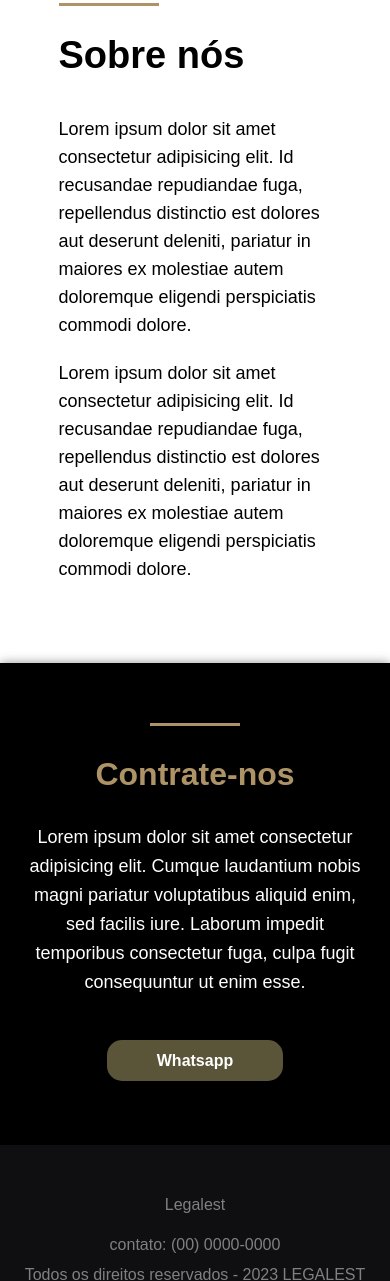
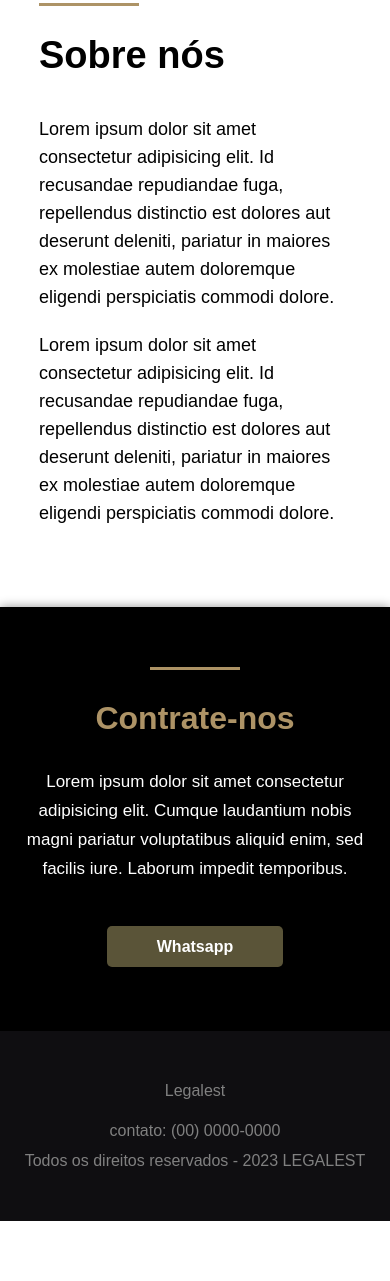
Before and after one commit to Luizboaventura1/legalest, a plain HTML site: page index.html in a window 390 px wide. Shown: the part 1821-3102 px from the top of the page. After the commit the page ends 3042 px from the top, so only its background shows below. Drawn offline with Linux system fonts and the light colour scheme.

Commit message:
Atualizado

```diff
--- a/CSS/style.css
+++ b/CSS/style.css
@@ -216,7 +216,7 @@ header main {
 
 .contato p {
     line-height: 29px;
-    font-size: 18px;
+    font-size: 17px;
     color: white;
     max-width: 600px;
     display: inline-block;
@@ -230,7 +230,7 @@ header main {
 .contato a {
     text-decoration: none;
     padding: 12px 50px;
-    border-radius: 15px;
+    border-radius: 5px;
     background-color: rgb(90, 84, 56);
     color: white;
     transition: .3s;
@@ -306,4 +306,9 @@ footer p {
     .main_wraper h1 {
         font-size: 45px;
     }
+
+    .sobre_nos {
+        padding: 70px 10%;
+        width: 100%;
+    }
 }
--- a/index.html
+++ b/index.html
@@ -82,7 +82,7 @@
     <div class="contato" id="contato">
         <hr>
         <h1>Contrate-nos</h1>
-        <p>Lorem ipsum dolor sit amet consectetur adipisicing elit. Cumque laudantium nobis magni pariatur voluptatibus aliquid enim, sed facilis iure. Laborum impedit temporibus consectetur fuga, culpa fugit consequuntur ut enim esse.</p>
+        <p>Lorem ipsum dolor sit amet consectetur adipisicing elit. Cumque laudantium nobis magni pariatur voluptatibus aliquid enim, sed facilis iure. Laborum impedit temporibus.</p>
         <div class="button_contato">
             <a href="/">Whatsapp</a>
         </div>
```
